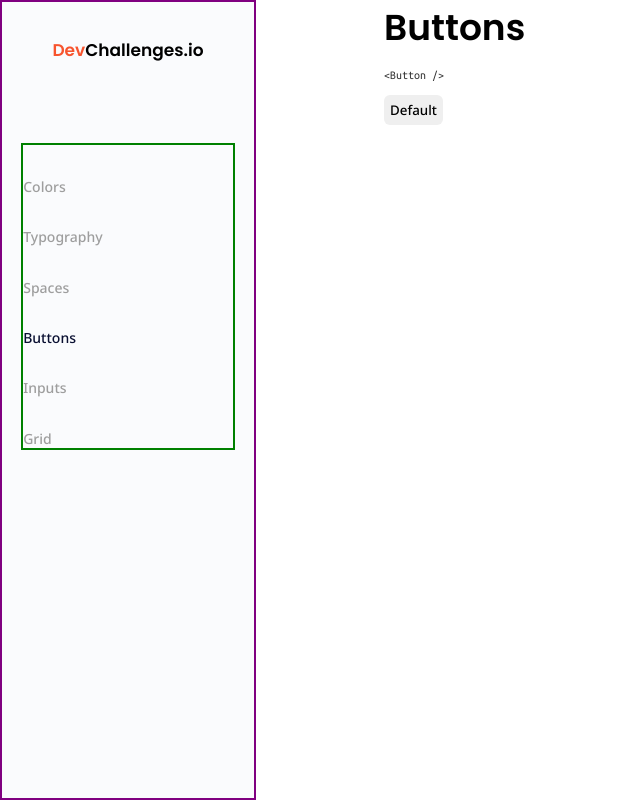
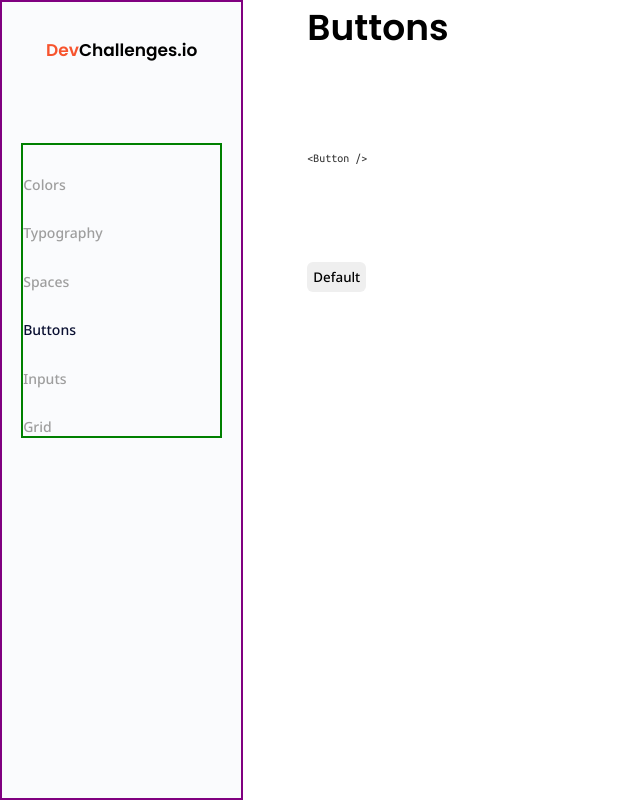
Before and after one commit to sidramwaseem/Button-Component, a React (Create React App) app: page / in a window 1280 px wide. Shown: the whole page, without its empty margins (0-640 px from the left). Built offline with nearby package versions, Linux system fonts and the light colour scheme.

Commit message:
update app.css

```diff
--- a/src/App.css
+++ b/src/App.css
@@ -4,7 +4,8 @@
 }
 
 .button-container {
-    margin-left: 10%;
+    margin-left: 5%;
+    width: 80%;
   }
   .button-container h1 {
     font-family: "Poppins", sans-serif;
@@ -12,3 +13,10 @@
     font-size: 36px;
     margin-bottom: 10%;
   }
+
+
+  .row{
+    display: flex;
+    flex-direction: row;
+    border: 2px solid red;
+  }
```
